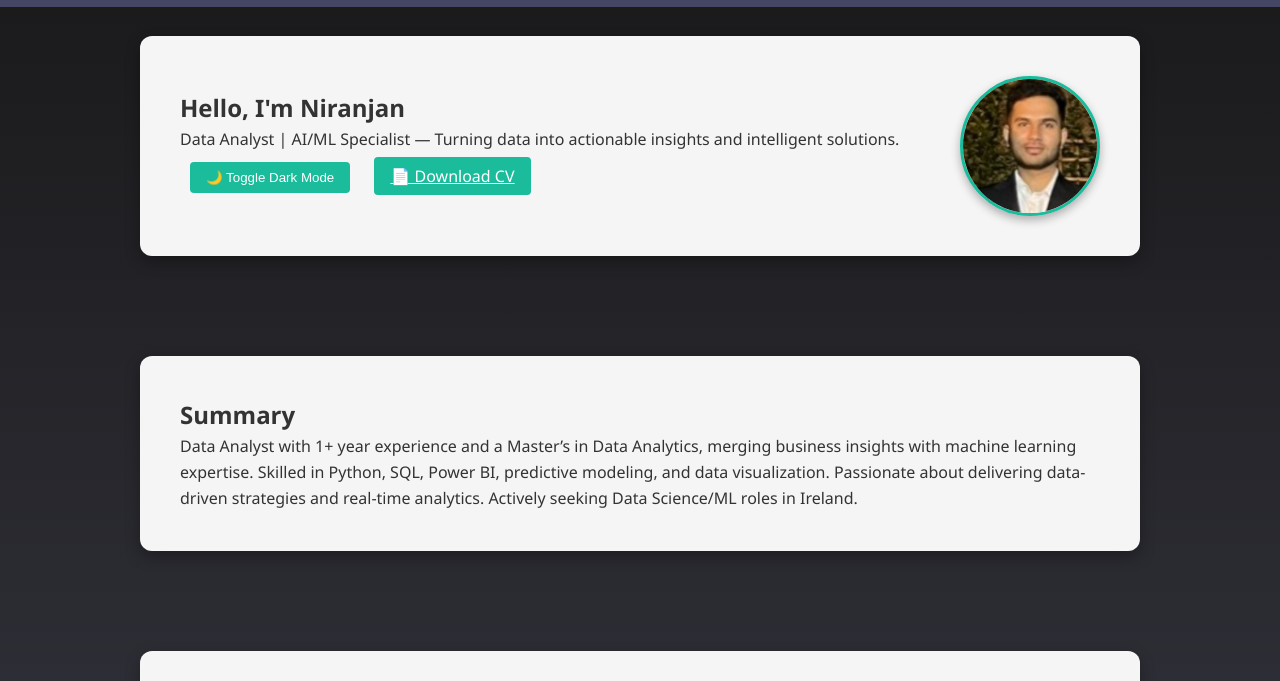
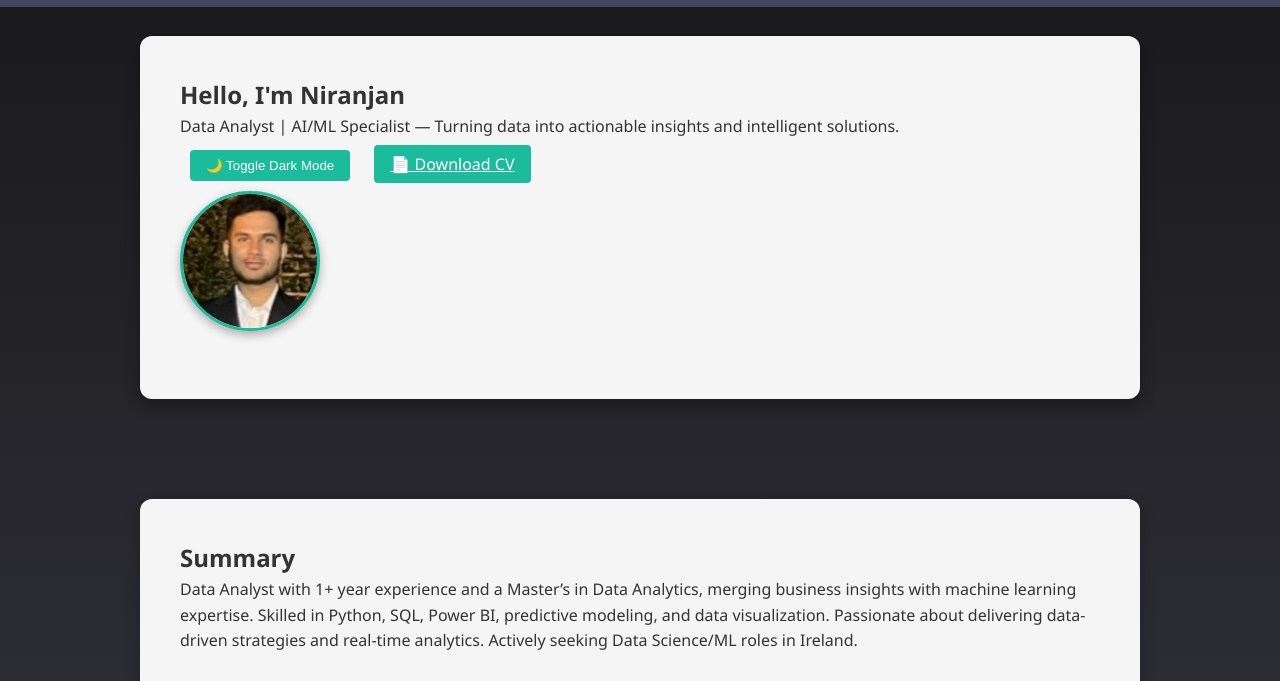
Before and after one commit to niranjandesai321/MyPortfolio, a plain HTML site: page index.html in a window 1280 px wide. Shown: the part 64-745 px from the top of the page. Drawn offline with Linux system fonts and the light colour scheme.

Commit message:
Update style.css

```diff
--- a/style.css
+++ b/style.css
@@ -22,34 +22,14 @@ header nav a { color:white; text-decoration:none; margin:0 10px; font-weight:bol
 body.dark-mode header nav a { color:#eee; }
 header nav a:hover { color:#1abc9c; }
 
-/* Profile Section Layout */
-.profile-content {
-  display: flex;
-  align-items: center;
-  justify-content: space-between;
-  flex-wrap: wrap;
-  gap: 20px;
-}
-
-.profile-content .text {
-  flex: 1;
-}
-
-.profile-content .profile-pic {
-  width: 140px;
-  height: 140px;
-  border-radius: 50%;
-  object-fit: cover;
-  border: 3px solid #1abc9c;
-  box-shadow: 0 4px 10px rgba(0, 0, 0, 0.3);
-}
 
 
-/*.profile-section { text-align:center; }
+
+/*.profile-section*/ { text-align:center; }
 .profile-pic {
   width:140px; height:140px; border-radius:50%; object-fit:cover; margin-bottom:20px;
   border:3px solid #1abc9c; box-shadow:0 4px 10px rgba(0,0,0,0.3);
-}*/
+}
 #toggle-mode, .cv-button {
   margin:10px; padding:8px 16px; border:none; border-radius:4px;
   background:#1abc9c; color:#fff; cursor:pointer; transition:background 0.3s ease;
```
